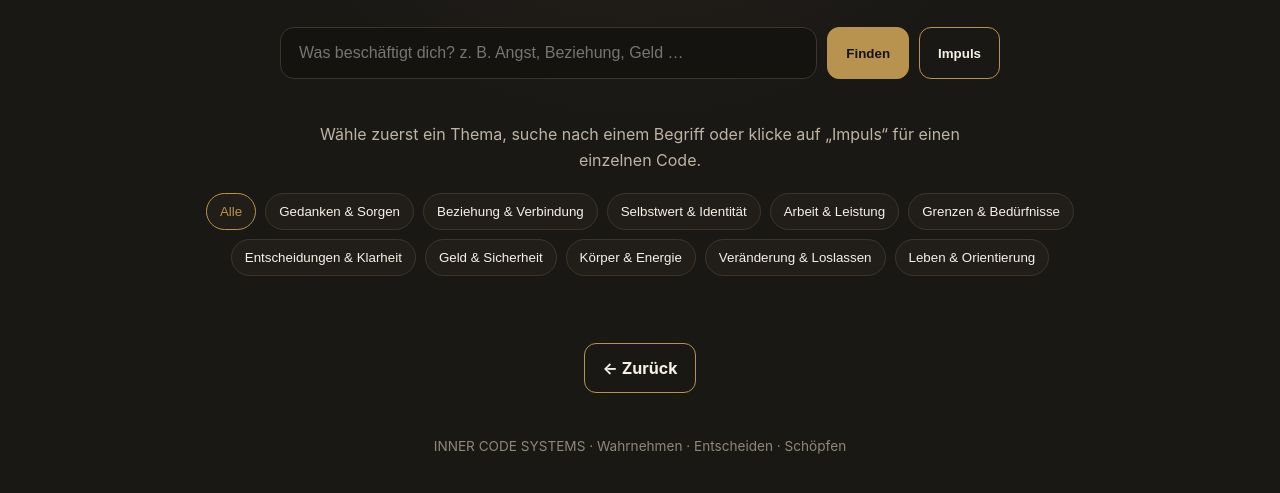
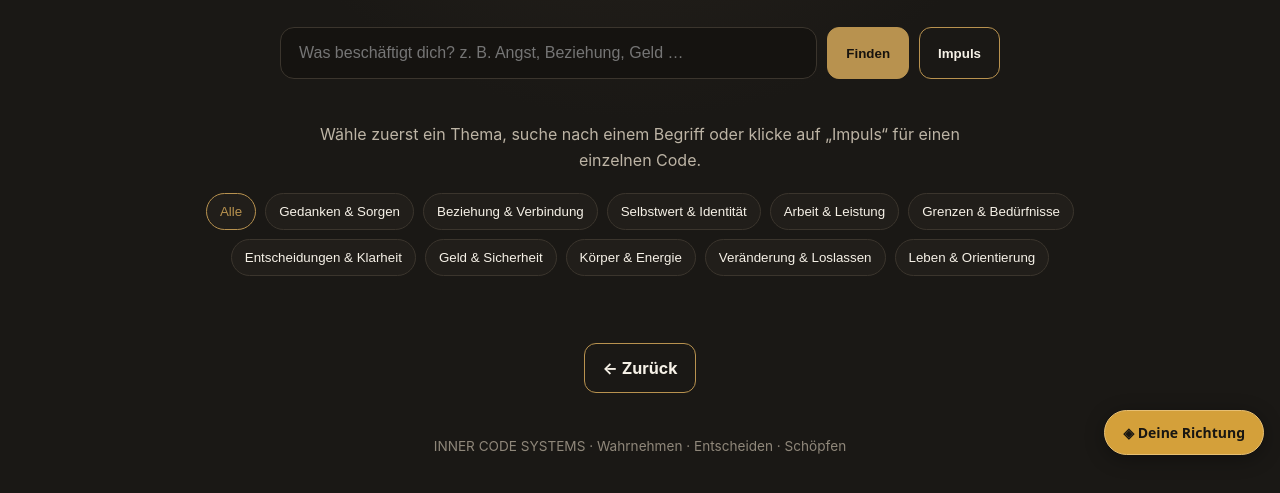
Before and after one commit to innercodesystems/ics-auswertungstool, a plain HTML site: page ics-schoepfer-codefinder.html in a window 1280 px wide. Shown: the part 329-822 px from the top of the page. Drawn offline with Linux system fonts and the light colour scheme.

Commit message:
Integrate shared ICS direction navigation

```diff
--- a/ics-schoepfer-codefinder.html
+++ b/ics-schoepfer-codefinder.html
@@ -331,4 +331,5 @@ function bindCodefinderAbort(){
 if(document.readyState==='loading')document.addEventListener('DOMContentLoaded',bindCodefinderAbort);
 else bindCodefinderAbort();
 </script>
+<script src="./ics-richtungsmodul.js?v=3" defer></script>
 </body></html>
```
